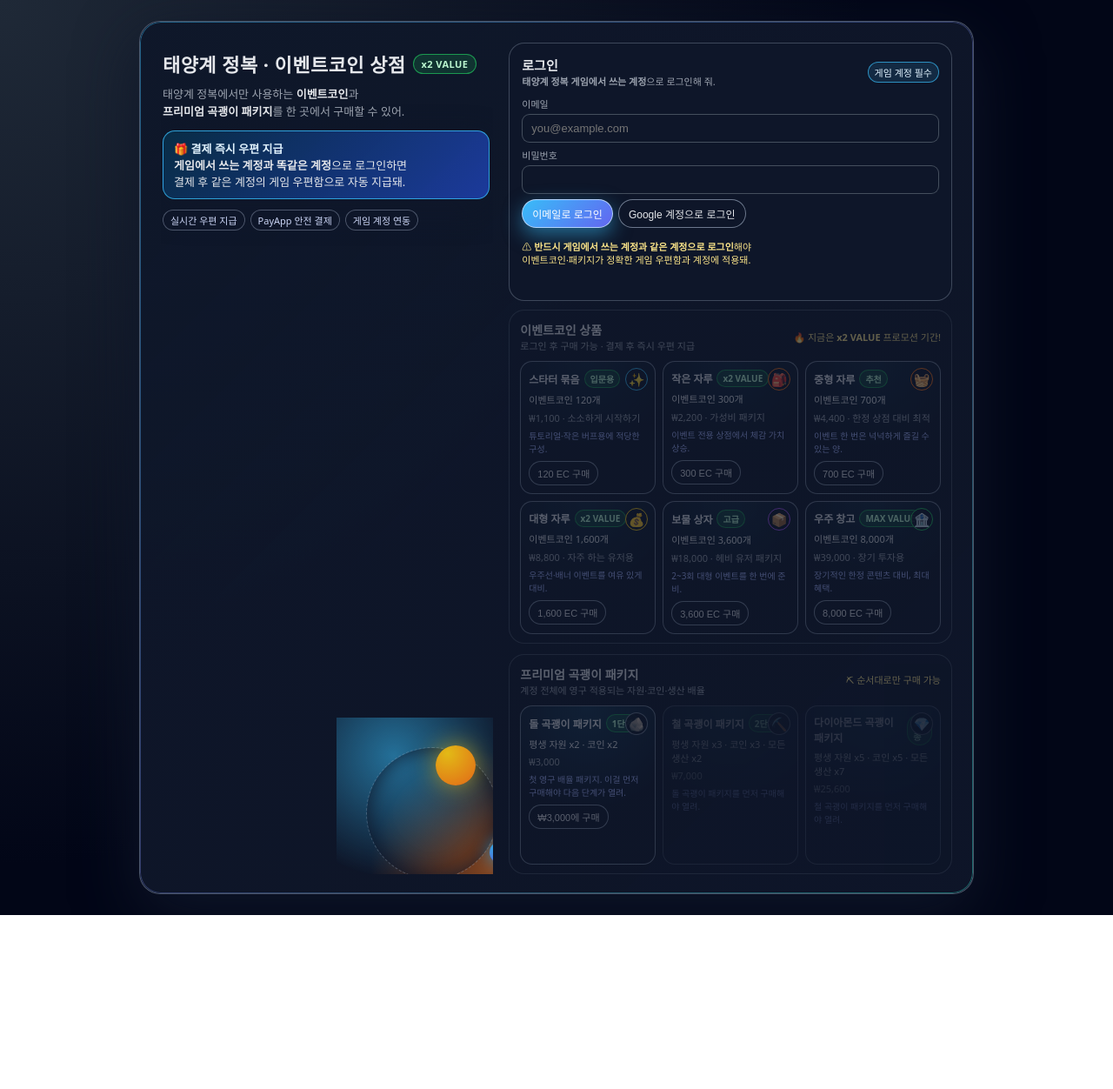
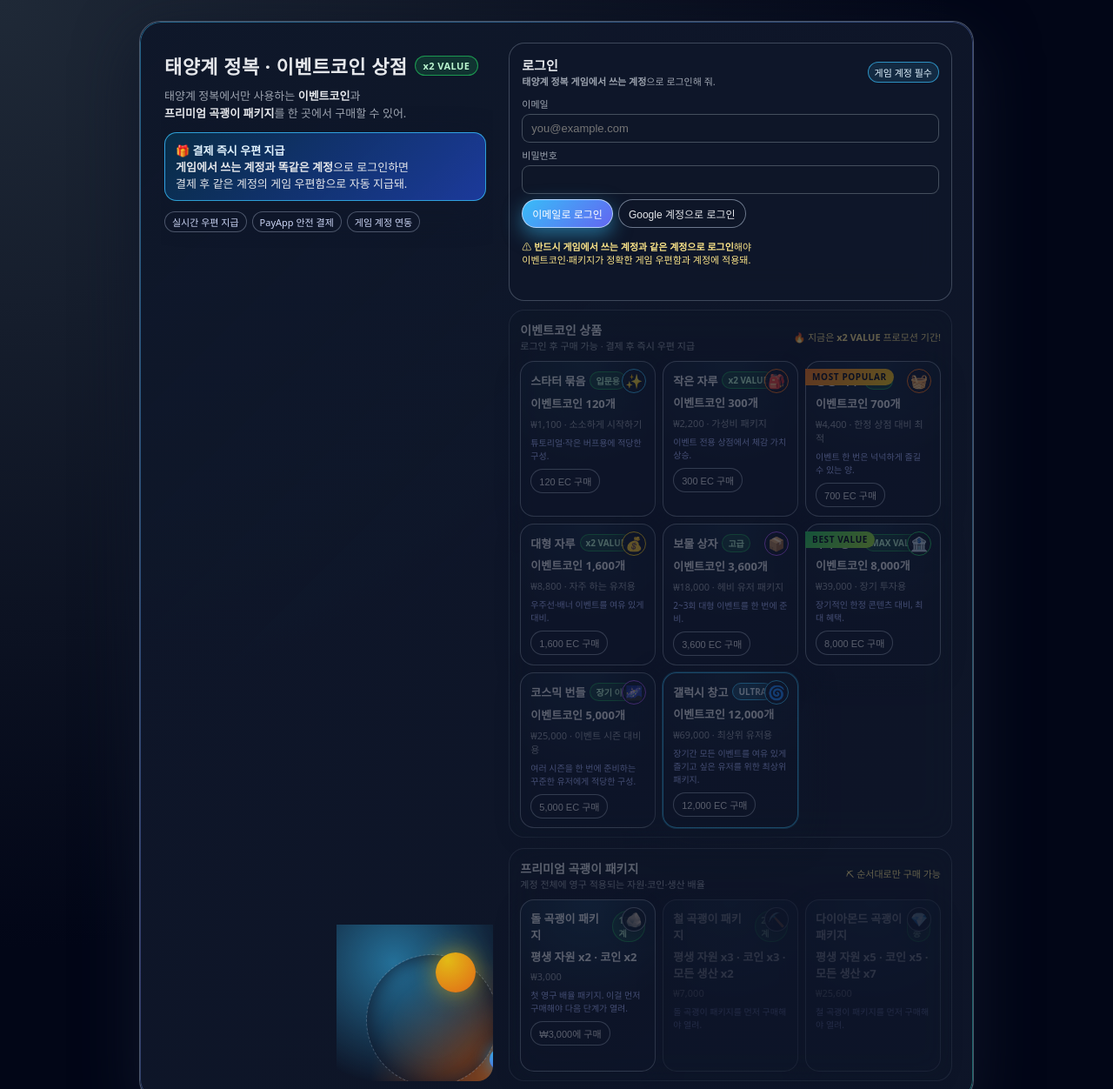
Before and after one commit to siusiu107/shop, a website: page index.html in a window 1280 px wide. Shown: the top 1252 px of the page at 87% size. Before the commit the page ends 1052 px from the top, so only its background shows below. Drawn offline with Linux system fonts and the light colour scheme; no server answers.

Commit message:
Update index.html

```diff
--- a/index.html
+++ b/index.html
@@ -67,8 +67,9 @@
 
     .hero{
       position:relative;
-      padding:8px 4px 8px 2px;
+      padding:10px 8px 12px 4px;
       overflow:hidden;
+      border-radius:18px;
     }
     .hero-title{
       display:flex;
@@ -91,6 +92,7 @@
       font-size:13px;
       color:#9ca3af;
       line-height:1.5;
+      max-width:360px;
     }
     .hero-sub strong{
       color:#e5e7eb;
@@ -171,6 +173,7 @@
       display:flex;
       flex-direction:column;
       gap:10px;
+      backdrop-filter:blur(18px);
     }
     .auth-header{
       display:flex;
@@ -235,6 +238,7 @@
       align-items:center;
       gap:4px;
       white-space:nowrap;
+      transition:transform .14s ease-out,box-shadow .14s ease-out,filter .14s ease-out;
     }
     .btn-primary{
       background:linear-gradient(135deg,#38bdf8,#6366f1);
@@ -242,11 +246,20 @@
       border:1px solid rgba(191,219,254,0.9);
       box-shadow:0 8px 22px rgba(56,189,248,0.5);
     }
-    .btn-primary:hover{ filter:brightness(1.06); }
+    .btn-primary:hover{
+      filter:brightness(1.06);
+      transform:translateY(-1px);
+      box-shadow:0 12px 26px rgba(56,189,248,0.7);
+    }
     .btn-secondary{
       background:rgba(15,23,42,0.9);
       color:#e5e7eb;
       border:1px solid rgba(148,163,184,0.7);
+    }
+    .btn-secondary:hover{
+      filter:brightness(1.04);
+      transform:translateY(-1px);
+      box-shadow:0 8px 20px rgba(15,23,42,0.8);
     }
 
     .msg{
@@ -289,6 +302,7 @@
       border-radius:18px;
       border:1px solid var(--border-soft);
       padding:12px 12px 10px;
+      backdrop-filter:blur(18px);
     }
     .shop-header{
       display:flex;
@@ -307,6 +321,7 @@
     .shop-promo{
       font-size:11px;
       color:#fde68a;
+      text-align:right;
     }
 
     .packs{
@@ -314,27 +329,37 @@
       display:grid;
       grid-template-columns:repeat(2,minmax(0,1fr));
       gap:8px;
+      align-items:stretch;
     }
     @media (min-width:900px){
       .packs{
         grid-template-columns:repeat(3,minmax(0,1fr));
       }
     }
+
     .pack{
       position:relative;
-      padding:9px 9px 9px;
-      border-radius:14px;
-      background:radial-gradient(circle at top,rgba(56,189,248,0.09),transparent 60%),
-                 rgba(15,23,42,0.95);
+      padding:11px 11px 10px;
+      border-radius:16px;
+      background:
+        radial-gradient(circle at top,rgba(56,189,248,0.10),transparent 60%),
+        rgba(15,23,42,0.96);
       border:1px solid rgba(148,163,184,0.7);
       display:flex;
       flex-direction:column;
-      gap:5px;
+      gap:6px;
       font-size:11px;
+      box-shadow:0 10px 30px rgba(15,23,42,0.75);
+      transition:transform 0.18s ease-out, box-shadow 0.18s ease-out, border-color 0.18s ease-out;
+    }
+    .pack:hover{
+      transform:translateY(-4px);
+      border-color:var(--accent);
+      box-shadow:0 16px 40px rgba(15,23,42,0.9);
     }
     .pack-name{
       font-weight:600;
-      font-size:12px;
+      font-size:13px;
       display:flex;
       align-items:center;
       gap:5px;
@@ -347,28 +372,77 @@
       border:1px solid rgba(34,197,94,0.6);
       color:#bbf7d0;
     }
-    .pack-amount{ color:#e5e7eb; }
-    .pack-price{ font-size:11px;color:#9ca3af; }
-    .pack-highlight{ font-size:10px;color:#a5b4fc; }
+    .pack-amount{
+      color:#e5e7eb;
+      font-size:13px;
+      font-weight:600;
+    }
+    .pack-price{
+      font-size:11px;
+      color:#9ca3af;
+      opacity:0.95;
+    }
+    .pack-highlight{
+      font-size:10px;
+      color:#a5b4fc;
+    }
     .pack-icon{
       position:absolute;
-      right:8px;
-      top:7px;
-      width:26px;
-      height:26px;
+      right:10px;
+      top:8px;
+      width:28px;
+      height:28px;
       border-radius:999px;
-      background:rgba(15,23,42,0.9);
+      background:rgba(15,23,42,0.92);
       border:1px solid rgba(148,163,184,0.7);
       display:flex;
       align-items:center;
       justify-content:center;
-      font-size:15px;
+      font-size:16px;
+      box-shadow:0 0 18px rgba(15,23,42,0.9);
     }
     .pack[data-tier="starter"] .pack-icon{border-color:#38bdf8;}
     .pack[data-tier="bag"]     .pack-icon{border-color:#f97316;}
     .pack[data-tier="bigbag"]  .pack-icon{border-color:#facc15;}
     .pack[data-tier="chest"]   .pack-icon{border-color:#a855f7;}
     .pack[data-tier="vault"]   .pack-icon{border-color:#22c55e;}
+
+    /* 강조 배지 (Most popular / Best value) */
+    .pack[data-feature="popular"]::before,
+    .pack[data-feature="best"]::before{
+      position:absolute;
+      left:-1px;
+      top:8px;
+      padding:2px 8px 3px;
+      border-radius:0 999px 999px 0;
+      font-size:10px;
+      font-weight:600;
+      letter-spacing:0.06em;
+      text-transform:uppercase;
+      color:#020617;
+    }
+    .pack[data-feature="popular"]::before{
+      content:"MOST POPULAR";
+      background:linear-gradient(135deg,#f97316,#facc15);
+    }
+    .pack[data-feature="best"]::before{
+      content:"BEST VALUE";
+      background:linear-gradient(135deg,#22c55e,#a3e635);
+    }
+
+    /* 울트라 티어 강조 */
+    .pack[data-tier="ultra"]{
+      border-color:rgba(56,189,248,0.9);
+      box-shadow:0 0 0 1px rgba(56,189,248,0.4),0 16px 40px rgba(15,23,42,0.9);
+    }
+    .pack[data-tier="ultra"] .pack-icon{
+      border-color:#38bdf8;
+    }
+    .pack[data-tier="ultra"] .pack-tag{
+      background:rgba(56,189,248,0.22);
+      border-color:#38bdf8;
+      color:#e0f2fe;
+    }
 
     .pack button{
       align-self:flex-start;
@@ -383,6 +457,8 @@
     .pack button:hover{
       border-color:var(--accent);
       color:#f9fafb;
+      transform:translateY(-1px);
+      box-shadow:0 8px 24px rgba(15,23,42,0.85);
     }
 
     /* 곡괭이 패키지 전용 */
@@ -563,7 +639,7 @@
             <button onclick="startPay('eco-300')">300 EC 구매</button>
           </div>
 
-          <div class="pack" data-tier="bag">
+          <div class="pack" data-tier="bag" data-feature="popular">
             <div class="pack-icon">🧺</div>
             <div class="pack-name">
               중형 자루
@@ -599,7 +675,7 @@
             <button onclick="startPay('eco-3600')">3,600 EC 구매</button>
           </div>
 
-          <div class="pack" data-tier="vault">
+          <div class="pack" data-tier="vault" data-feature="best">
             <div class="pack-icon">🏦</div>
             <div class="pack-name">
               우주 창고
@@ -609,6 +685,32 @@
             <div class="pack-price">₩39,000 · 장기 투자용</div>
             <div class="pack-highlight">장기적인 한정 콘텐츠 대비, 최대 혜택.</div>
             <button onclick="startPay('eco-8000')">8,000 EC 구매</button>
+          </div>
+
+          <!-- 새 상품 1: 코스믹 번들 -->
+          <div class="pack" data-tier="chest">
+            <div class="pack-icon">🌌</div>
+            <div class="pack-name">
+              코스믹 번들
+              <span class="pack-tag">장기 이벤트</span>
+            </div>
+            <div class="pack-amount">이벤트코인 5,000개</div>
+            <div class="pack-price">₩25,000 · 이벤트 시즌 대비용</div>
+            <div class="pack-highlight">여러 시즌을 한 번에 준비하는 꾸준한 유저에게 적당한 구성.</div>
+            <button onclick="startPay('eco-5000')">5,000 EC 구매</button>
+          </div>
+
+          <!-- 새 상품 2: 갤럭시 창고 -->
+          <div class="pack" data-tier="ultra">
+            <div class="pack-icon">🌀</div>
+            <div class="pack-name">
+              갤럭시 창고
+              <span class="pack-tag">ULTRA</span>
+            </div>
+            <div class="pack-amount">이벤트코인 12,000개</div>
+            <div class="pack-price">₩69,000 · 최상위 유저용</div>
+            <div class="pack-highlight">장기간 모든 이벤트를 여유 있게 즐기고 싶은 유저를 위한 최상위 패키지.</div>
+            <button onclick="startPay('eco-12000')">12,000 EC 구매</button>
           </div>
         </div>
       </div>
@@ -738,6 +840,10 @@
       "eco-1600": { kind:"eco",  priceKRW: 8800,  ecoins: 1600, title: "이벤트코인 대형 자루" },
       "eco-3600": { kind:"eco",  priceKRW: 18000, ecoins: 3600, title: "이벤트코인 보물 상자" },
       "eco-8000": { kind:"eco",  priceKRW: 39000, ecoins: 8000, title: "이벤트코인 우주 창고" },
+
+      // 새 이벤트코인 상품
+      "eco-5000": { kind:"eco",  priceKRW: 25000, ecoins: 5000,  title: "코스믹 번들" },
+      "eco-12000":{ kind:"eco",  priceKRW: 69000, ecoins: 12000, title: "갤럭시 창고" },
 
       // 곡괭이 영구 패키지
       "perk-stone": {
```
